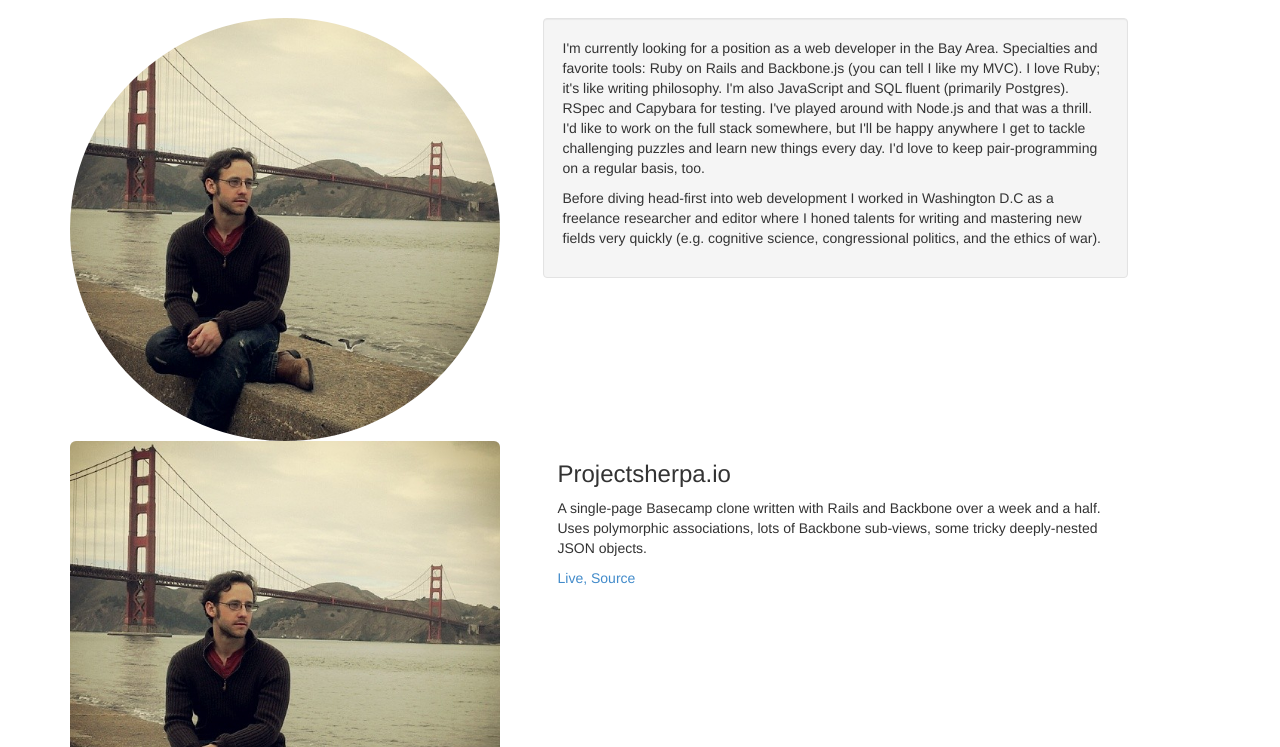
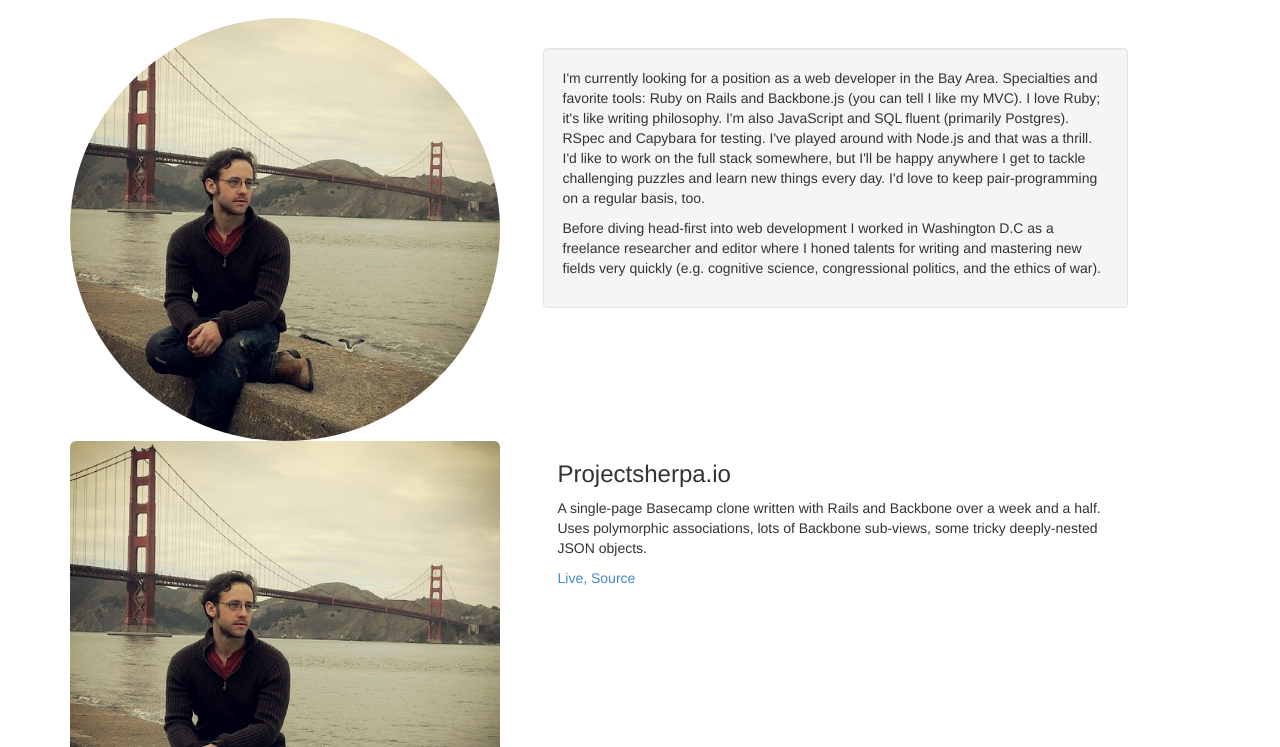
Before and after one commit to jacknoble/jacknoble.github.io, a plain HTML site: page index.html in a window 1280 px wide. Shown: the part 53-800 px from the top of the page. Drawn offline with nearby package versions, Linux system fonts and the light colour scheme; files whose address does not match are found by name.

Commit message:
photo formatting

```diff
--- a/index.html
+++ b/index.html
@@ -68,7 +68,7 @@
             <div class="col-xs-3">
                 <img src="img/ggportrait.jpg" class="img-circle" style="height: auto; width: 430px;">
             </div>
-            <div class="col-xs-6 col-xs-offset-2 well" >
+            <div class="col-xs-6 col-xs-offset-2 well" style="margin-top: 30px" >
                 <p id="aboutme">I'm currently looking for a position as a web developer in the Bay Area. Specialties and favorite tools: Ruby on Rails and Backbone.js (you can tell I like my MVC). I love Ruby; it's like writing philosophy. I'm also JavaScript and SQL fluent (primarily Postgres). RSpec and Capybara for testing. I've played around with Node.js and that was a thrill. I'd like to work on the full stack somewhere, but I'll be happy anywhere I get to tackle challenging puzzles and learn new things every day. I'd love to keep pair-programming on a regular basis, too.</p>
 
                 <p>Before diving head-first into web development I worked in Washington D.C as a freelance researcher and editor where I honed talents for writing and mastering new fields very quickly (e.g. cognitive science, congressional politics, and the ethics of war).</p>
```
